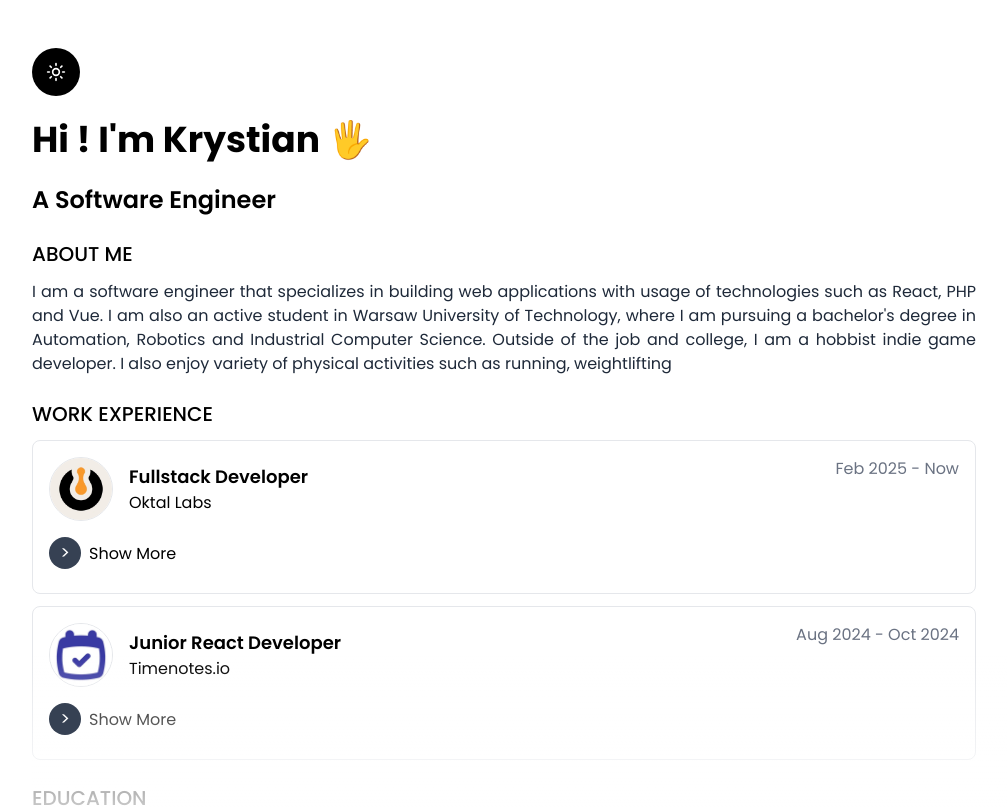
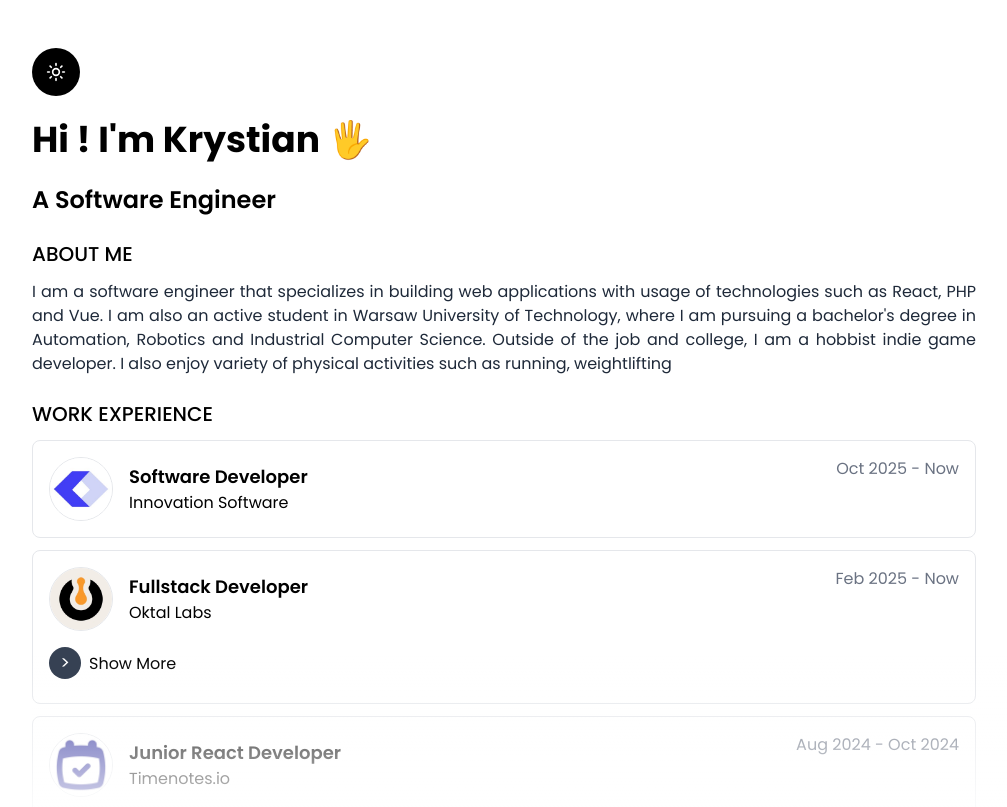
Before and after one commit to krystiano13/new-portfolio, a React (Vite) app: page / in a window 1280 px wide. Shown: the top 807 px of the page, without its empty margins (136-1143 px from the left). Built offline with nearby package versions, Linux system fonts and the light colour scheme.

Commit message:
add new company in work section

```diff
--- a/src/components/experience-section/work-section.ts
+++ b/src/components/experience-section/work-section.ts
@@ -1,5 +1,6 @@
-import logo from "../../assets/logo1.webp"
-import oktalLogo from "../../assets/oktal_labs_logo.jpeg"
+import logo from "../../assets/logo1.webp";
+import oktalLogo from "../../assets/oktal_labs_logo.jpeg";
+import innovationLogo from "../../assets/innovation.jpg";
 
 import type { Section } from "./types/section.ts";
 
@@ -7,18 +8,27 @@ export const workSection: Section = {
   title: "WORK EXPERIENCE",
   elements: [
     {
+      title: "Software Developer",
+      subtitle: "Innovation Software",
+      date: "Oct 2025 - Now",
+      logoSrc: innovationLogo as string,
+      logoAlt: "Innovation Software logo",
+      description: "",
+    },
+    {
       title: "Fullstack Developer",
       subtitle: "Oktal Labs",
       date: "Feb 2025 - Now",
       logoSrc: oktalLogo as string,
       logoAlt: "Oktal Labs logo",
-            description: "I worked on a CRM system designed to automate the creation of VAT and excise tax refund" +
+      description:
+        "I worked on a CRM system designed to automate the creation of VAT and excise tax refund" +
         " applications. I also contributed to the development of the portal znajdzkorty.pl and was" +
         " involved in modernizing the company profile website for Nova Instalacje. Additionally, I" +
         " worked on the backend of an order management system built with Symfony, as well as a" +
         " dedicated mobile application integrated with this system. I also participated in several" +
         " smaller external projects, including the development of custom modules and the" +
-                " maintenance of existing web applications."
+        " maintenance of existing web applications.",
     },
     {
       title: "Junior React Developer",
@@ -26,8 +36,9 @@ export const workSection: Section = {
       date: "Aug 2024 - Oct 2024",
       logoSrc: logo as string,
       logoAlt: "Timenotes.io logo",
-            description: "Creating new Timenotes' landing page with Next.js, TailwindCSS and Sanity.io " +
-                "Working on Timenotes' React app - time tracking software for teams"
+      description:
+        "Creating new Timenotes' landing page with Next.js, TailwindCSS and Sanity.io " +
+        "Working on Timenotes' React app - time tracking software for teams",
     },
-    ]
+  ],
 };
```
Also changed, not shown: src/assets/innovation.jpg (added), 1 other file (tests, documents, lock files or other folders). Lines whose indentation alone changed are shown as unchanged.
